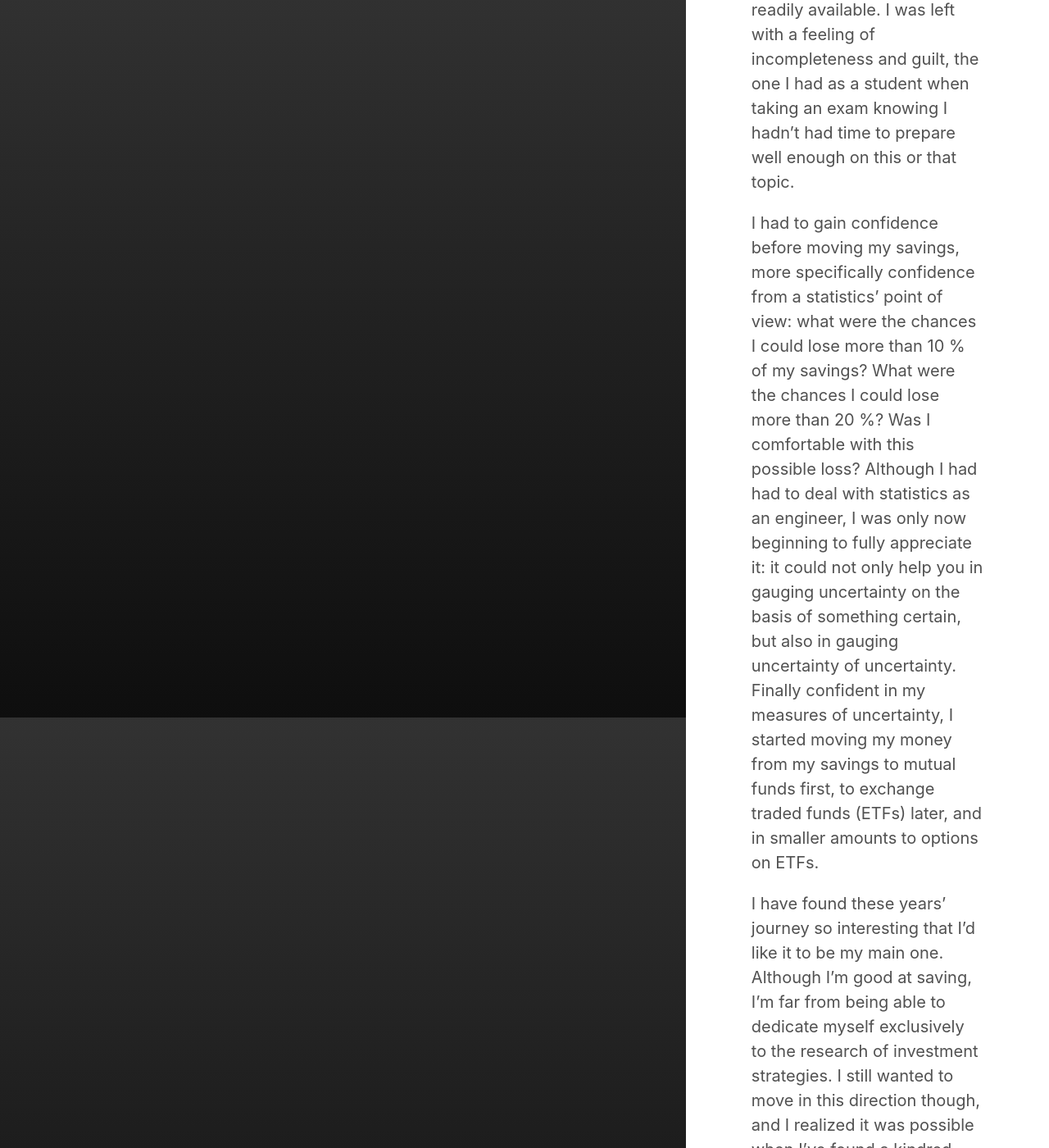
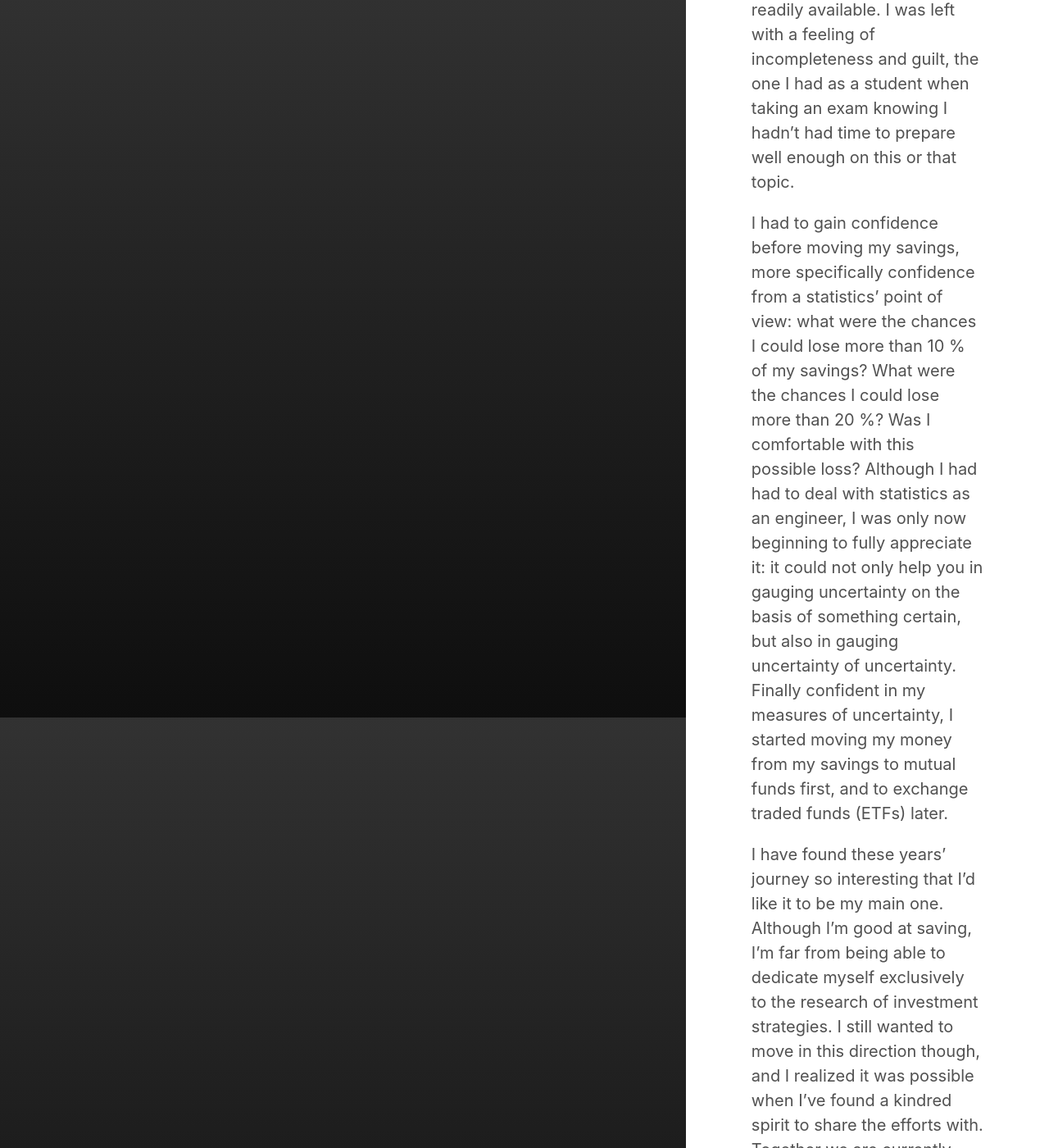
Before and after one commit to IthacaResearch/ithacaresearch.github.io, a Jekyll site: the page built from category/about.md, in a window 1280 px wide and 1400 px high, scrolled down 1825 px. Shown: the whole window at 82% size. Built offline with Jekyll 4.4.1, drawn with Linux system fonts in a browser that asks for light colours; some of the changed text lies outside the part shown.

Commit message:
Update about.md

```diff
--- a/category/about.md
+++ b/category/about.md
@@ -15,8 +15,8 @@
 The books I was reading for my new endeavour couldn't have been further from that: truth, by definition unique, was not readily available. I was left with a feeling of incompleteness and guilt, the one I had as a student when taking an exam knowing I hadn't had time to prepare well enough on this or that topic.
 
 I had to gain confidence before moving my savings, more specifically confidence from a statistics' point of view: what were the chances I could lose more than 10 % of my savings? What were the chances I could lose more than 20 %? Was I comfortable with this possible loss?
-Although I had had to deal with statistics as an engineer, I was only now beginning to fully appreciate it: it could not only help you in gauging uncertainty on the basis of something certain, but also in gauging uncertainty of uncertainty. Finally confident in my measures of uncertainty, I started moving my money from my savings to mutual funds first, to exchange traded funds (ETFs) later, and in smaller amounts to options on ETFs.
+Although I had had to deal with statistics as an engineer, I was only now beginning to fully appreciate it: it could not only help you in gauging uncertainty on the basis of something certain, but also in gauging uncertainty of uncertainty. Finally confident in my measures of uncertainty, I started moving my money from my savings to mutual funds first, and to exchange traded funds (ETFs) later.
 
-I have found these years' journey so interesting that I'd like it to be my main one. Although I'm good at saving, I'm far from being able to dedicate myself exclusively to the research of investment strategies. I still wanted to move in this direction though, and I realized it was possible when I've found a kindred spirit to share the efforts with.
+I have found these years' journey so interesting that I'd like it to be my main one. Although I'm good at saving, I'm far from being able to dedicate myself exclusively to the research of investment strategies. I still wanted to move in this direction though, and I realized it was possible when I've found a kindred spirit to share the efforts with. Together we are currently focusing on developing trading strategies on futures and future options.
 
-We have ultimately decided to publish _Ithaca_, the pool of investment strategies we developed to invest our savings, and start a campaign on Patreon: [patreon.com/ithaca](https://www.patreon.com/ithaca "Go to Patreon page")
+We have also ultimately decided to publish _Ithaca_, the pool of investment strategies we developed to invest our savings, and start a campaign on Patreon: [patreon.com/ithaca](https://www.patreon.com/ithaca "Go to Patreon page")
```
